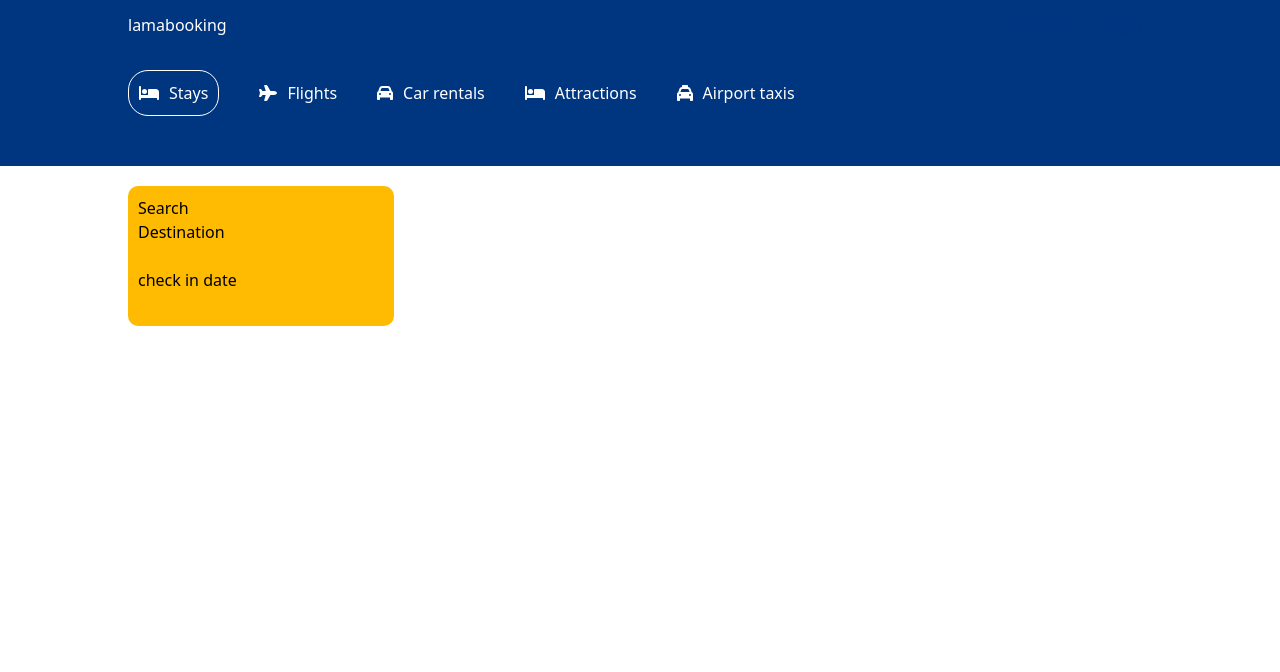
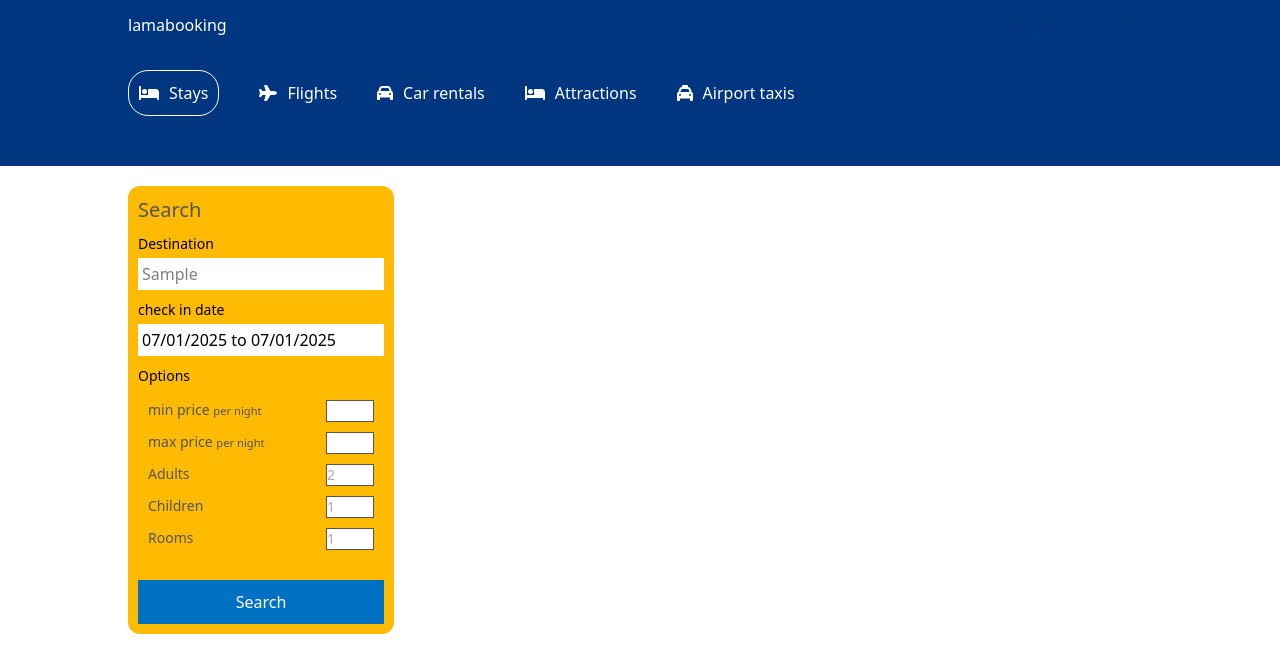
Before and after one commit to Abdullah-Jawed7/Booking-App, a React (Vite) app: page / in a window 1280 px wide. Both pictures are taken after typing "Sample" into the empty fields and a click on the button "Search". Shown: the top 672 px of the page. Built offline with nearby package versions, Linux system fonts and the light colour scheme.

Commit message:
changed css into tailwind for hotel list page

```diff
--- a/src/pages/list/List.jsx
+++ b/src/pages/list/List.jsx
@@ -1,36 +1,85 @@
-import React, { useState } from 'react'
-import './list.css'
-import Header from '../../components/header/Header.jsx'
-import Navbar from '../../components/navbar/Navbar.jsx'
-import { useLocation } from 'react-router'
+import { useState } from "react";
+import Header from "../../components/header/Header.jsx";
+import Navbar from "../../components/navbar/Navbar.jsx";
+import { useLocation } from "react-router";
+import { DateRange } from "react-date-range";
+import { format } from "date-fns";
 
 function List() {
-  const location = useLocation()
-  const [destination,setDestination] = useState(location.state.destination)
-  const [date,setDate] = useState(location.state.date)
-  const [ options, setOptions] = useState(location.state.options)
+  const location = useLocation();
+  const [destination, setDestination] = useState(location?.state?.destination);
+  const [date, setDate] = useState(location?.state?.date);
+  const [options, setOptions] = useState(location?.state?.options);
+  const [openDate,setOpenDate] = useState(false)
   return (
     <div>
-      <Navbar/>
-      <Header type = 'list'/>
-      <div className="listContainer">
-        <div className="listWrapper">
-          <div className="listSearch">
-            <h1 className="lstitle">Search</h1>
-            <div className="lsItem">
-              <label >Destination</label>
-              <input type="text" />
+      <Navbar />
+      <Header type="list" />
+      <div className="flex justify-center mt-5">
+        <div className="w-full max-w-5xl flex gap-5">
+          <div className="flex-1 bg-[#febb02] p-2.5 rounded-xl sticky top-2.5 ">
+            <h1 className="text-xl text-[#555] mb-2.5">Search</h1>
+            <div className="flex flex-col gap-1 mb-2.5">
+              <label className="text-sm">Destination</label>
+              <input className="bg-white h-8 border-none p-1" placeholder={destination} type="text" />
             </div>
-            <div className="lsItem">
-              <label >check in date</label>
-              <input type="text" />
+            <div className="flex flex-col gap-1 mb-2.5">
+              <label className="text-sm">check in date</label>
+              <span className="h-8 p-1 bg-white flex items-center cursor-pointer" onClick={()=>setOpenDate(!openDate)}>{`${format(date[0].startDate, "MM/dd/yyyy")} to ${format(
+                date[0].endDate,
+                "MM/dd/yyyy"
+              )}`}</span>
+             {openDate &&  <DateRange onChange={(item)=>setDate(item.selection)}
+              minDate={new Date()}
+                ranges={date}/>}
             </div>
+
+            <div className="flex flex-col gap-1 mb-2.5">
+              <label className="text-sm">Options</label>
+              <div className="p-2.5">
+              <div className="flex justify-between mb-2.5 text-[#555] text-sm ">
+              <span className="isOptionText">
+                min price <small>per night</small>
+              </span>
+              <input type="text" className="w-12 bg-white border" />
+            </div>
+            <div className="flex justify-between mb-2.5 text-[#555] text-sm ">
+
+              <span className="isOptionText">
+                max price <small>per night</small>
+              </span>
+              <input type="text" className="w-12 bg-white border" />
+            </div>
+            <div className="flex justify-between mb-2.5 text-[#555] text-sm ">
+
+              <span className="isOptionText">
+                Adults
+              </span>
+              <input type='number' min={1} className="w-12 bg-white border" placeholder={options.adult} />
+            </div>
+            <div className="flex justify-between mb-2.5 text-[#555] text-sm ">
+
+              <span className="isOptionText">
+                Children
+              </span>
+              <input type='number' min={0} className="w-12 bg-white border" placeholder={options.children} />
+            </div>
+            <div className="flex justify-between mb-2.5 text-[#555] text-sm ">
+
+              <span className="isOptionText">
+                Rooms
+              </span>
+              <input type='number' min={1} className="w-12 bg-white border" placeholder={options.room} />
+            </div>
+            </div>
+            </div>
+          <button className="p-2.5 bg-[#0071c2] text-white border-none w-full font-medium cursor-pointer ">Search</button>
           </div>
-          <div className="listResult"></div>
+          <div className="flex-grow-[3] shrink basis-0"></div>
         </div>
       </div>
     </div>
-  )
+  );
 }
 
-export default List
+export default List;
--- a/src/pages/list/list.css
+++ /dev/null
@@ -1,32 +0,0 @@
-.listContainer{
-    display: flex;
-    justify-content: center;
-    margin-top: 20px;
-
-
-}
-.listWrapper{
-    width: 100%;
-    max-width: 1024px;
-    display: flex;
-    gap: 20px;
-
-}
-.listSearch{
-    flex: 1;
-    background-color: #febb02;
-    padding: 10px;
-    border-radius: 10px;
-    position: sticky;
-    top: 10px;
-}
-
-.lsTitle{
-    font-size: 20px;
-    color: #555;
-    margin-bottom: 10px;
-
-}
-.listResult{
-    flex: 3;
-}
```
